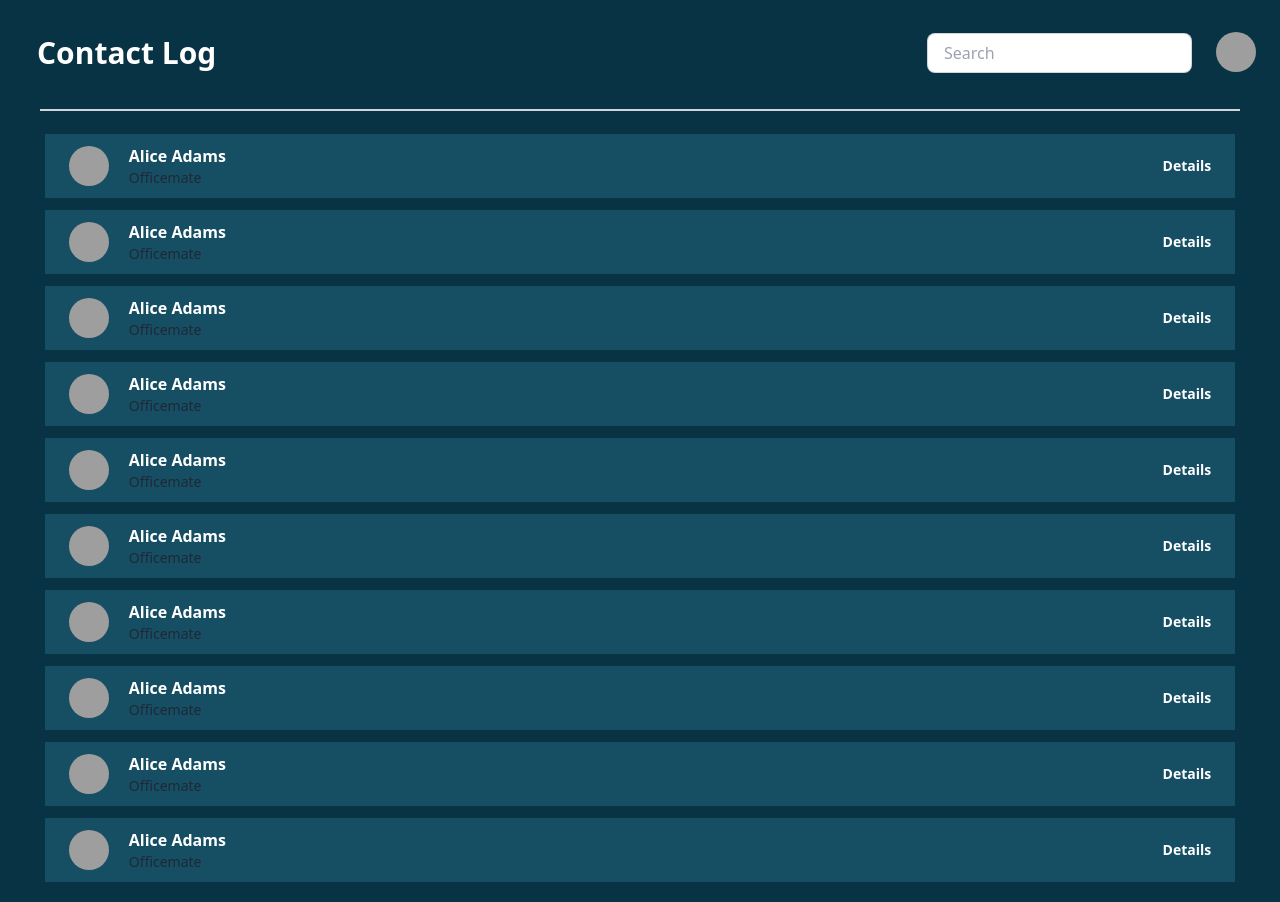
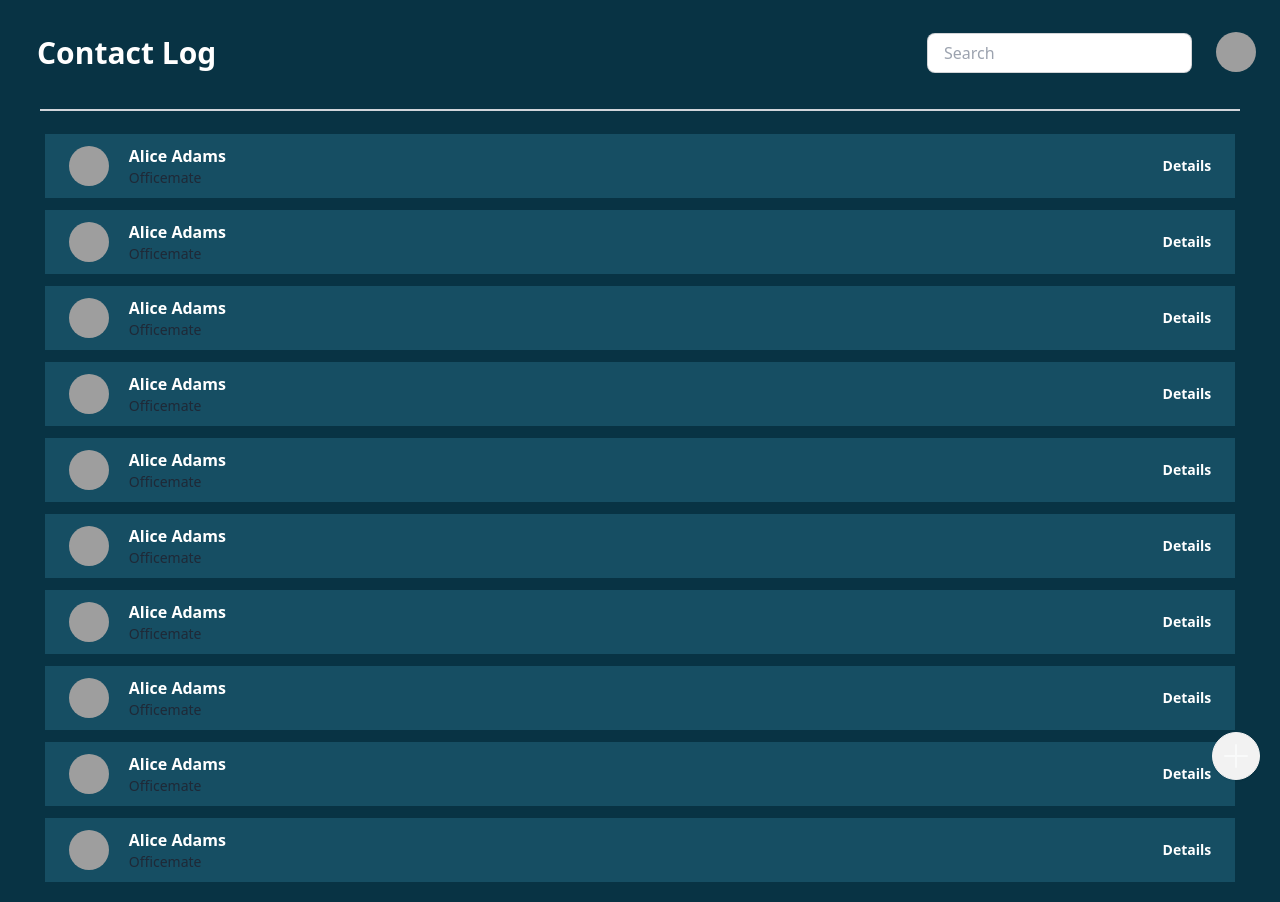
Before and after one commit to warptree221/Contact-Log, a React (Vite) app in the folder client/: page / in a window 1280 px wide. Built offline with nearby package versions, Linux system fonts and the light colour scheme; grey boxes are pictures that could not be loaded.

Commit message:
feat: create contact

```diff
--- a/client/src/components/Layout/index.jsx
+++ b/client/src/components/Layout/index.jsx
@@ -3,6 +3,18 @@ import Navbar from "../Navbar";
 
 function AppLayout() {
   return (
+    <>
+      <button className="btn btn-circle fixed bottom-5 right-5 z-50">
+        <svg
+          xmlns="http://www.w3.org/2000/svg"
+          width="32"
+          height="32"
+          fill="#f9fafa"
+          viewBox="0 0 256 256"
+        >
+          <path d="M224,128a8,8,0,0,1-8,8H136v80a8,8,0,0,1-16,0V136H40a8,8,0,0,1,0-16h80V40a8,8,0,0,1,16,0v80h80A8,8,0,0,1,224,128Z"></path>
+        </svg>
+      </button>
       <div className="h-fit bg-cyan-950 py-5 overflow-x-hidden">
         <Navbar />
         <div className="divider mx-10 divider-info before:bg-gray-300 after:bg-gray-300"></div>
@@ -19,6 +31,7 @@ function AppLayout() {
           <Contact />
         </div>
       </div>
+    </>
   );
 }
 
```
Lines whose indentation alone changed are shown as unchanged.
